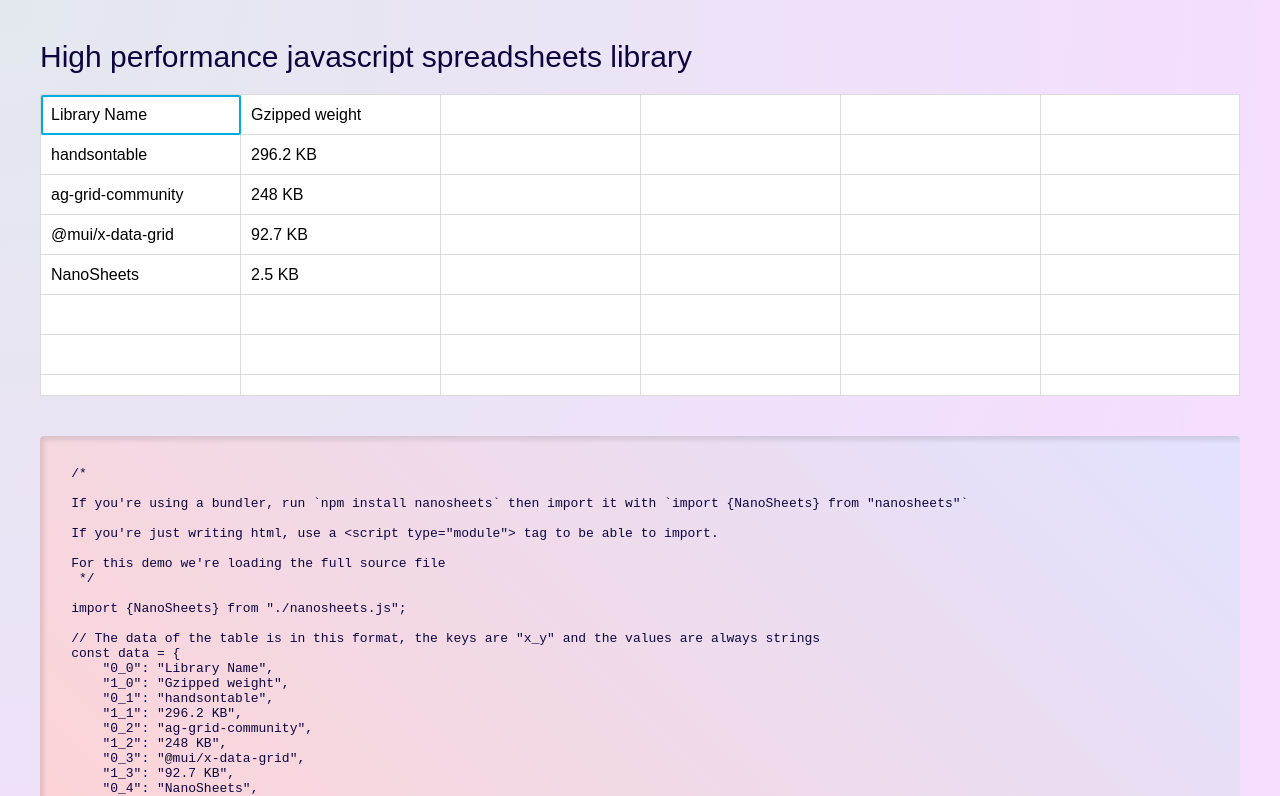
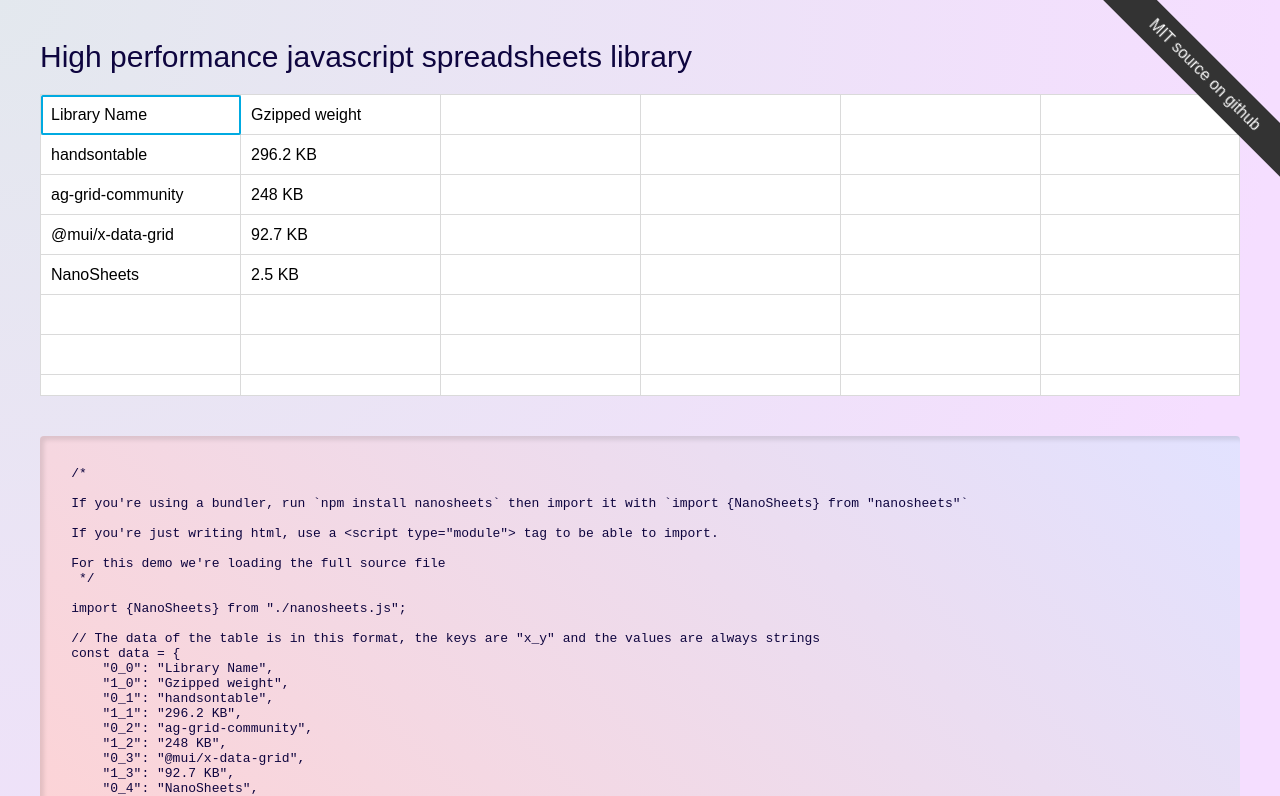
Before and after one commit to renanlecaro/nanosheets, a website: page index.html in a window 1280 px wide. Shown: the top 796 px of the page. Drawn offline with Linux system fonts and the light colour scheme.

Commit message:
Readme update

```diff
--- a/index.html
+++ b/index.html
@@ -90,6 +90,7 @@
 
 </script>
 
+<a href="https://github.com/renanlecaro/nanosheets" target="_blank" id="gh-link">MIT source on github</a>
 
 <style>
 
@@ -100,8 +101,18 @@
         max-width: 1200px;
         margin: auto;
         background: radial-gradient(circle at top left, rgba(0, 48, 100, 0.11), rgba(178, 0, 255, 0.13) 100vw);
+    }
 
-
+    #gh-link {
+        position: fixed;
+        top: 56px;
+        right: -60px;
+        display: block;
+        background: #333;
+        padding: 10px 60px;
+        color: white;
+        text-decoration: none;
+        transform: rotate(45deg);
     }
 
     .split {
@@ -132,5 +143,6 @@
         font-weight: lighter;
     }
 </style>
+
 </body>
 </html>
```
Also changed, not shown: Readme.md, screenshot.png (added).
